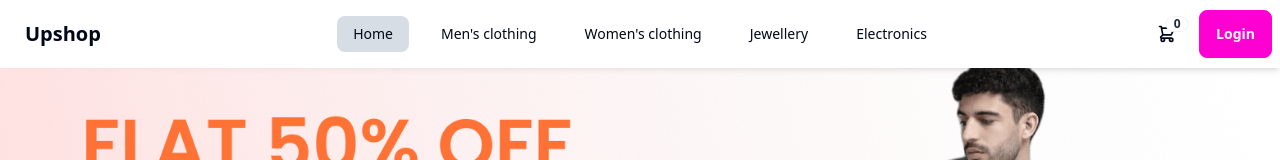
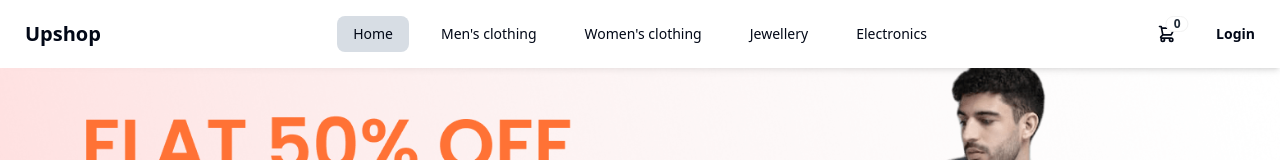
Before and after one commit to sammy429b/ECOM-MERN, a React (Vite) app in the folder Client/: page / in a window 1280 px wide. Shown: the top 160 px of the page. Built offline with nearby package versions, Linux system fonts and the light colour scheme.

Commit message:
minor changes in navbar

```diff
--- a/Client/src/components/custom/Navbar.tsx
+++ b/Client/src/components/custom/Navbar.tsx
@@ -171,7 +171,7 @@ function Navbar() {
                         </div>)
                             :
                             (<div className="dropdown dropdown-end bg-white">
-                                <button className="btn btn-secondary">Login</button>
+                                <button className="btn btn-ghost">Login</button>
 
                                 <ul
                                     tabIndex={0}
```
